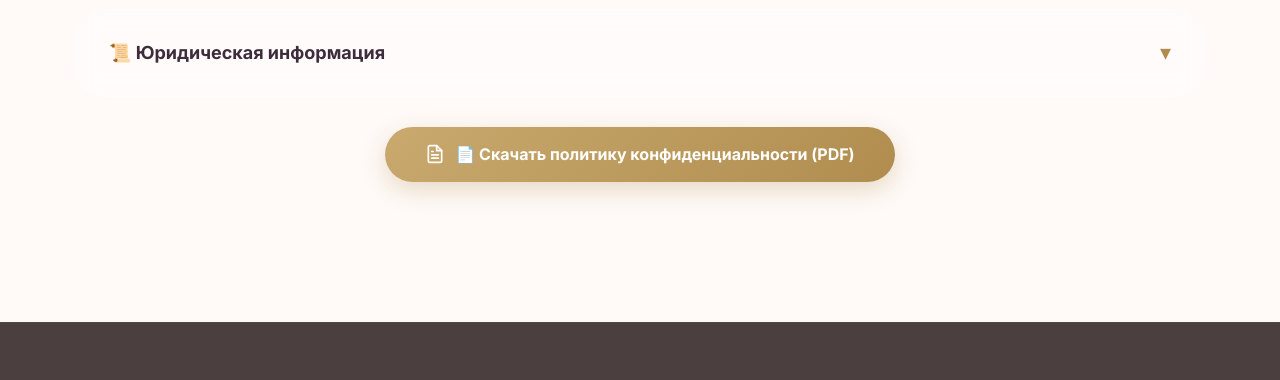
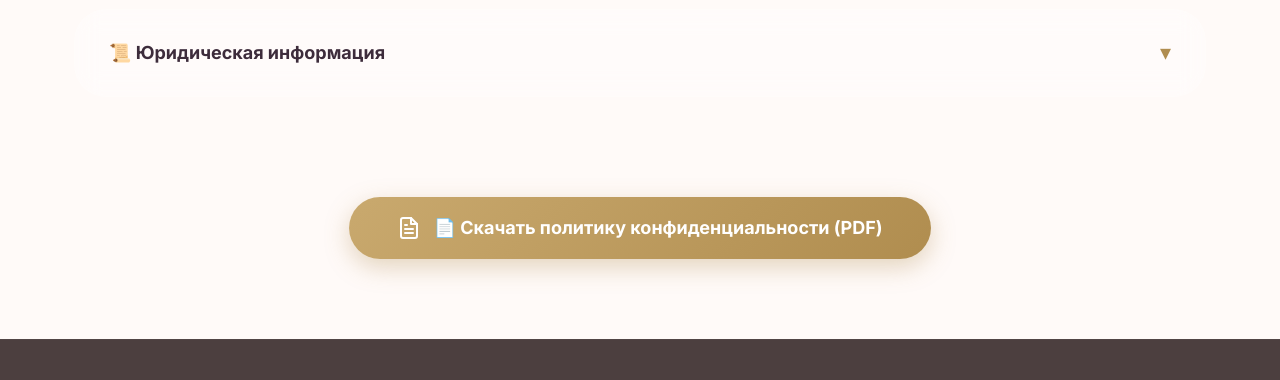
Before and after one commit to haniiahmed510-boop/BeLove34, a plain HTML site: page index.html in a window 1280 px wide. Shown: the part 7960-8340 px from the top of the page. Drawn offline with Linux system fonts and the light colour scheme.

Commit message:
Update index.html

```diff
--- a/index.html
+++ b/index.html
@@ -4,8 +4,6 @@
     <meta charset="UTF-8">
     <meta name="viewport" content="width=device-width, initial-scale=1.0">
     <title>BeLove — Студия лазерной эпиляции</title>
-    <meta property="og:url" content="https://belovela.ru/">
-    <link rel="canonical" href="https://belovela.ru/">
     <link rel="preconnect" href="https://fonts.googleapis.com">
     <link href="https://fonts.googleapis.com/css2?family=Inter:wght@300;400;500;600;700;800&display=swap" rel="stylesheet">
     <style>
@@ -58,7 +56,7 @@
         }
 
         /* ============================================================
-                   3D-ЭФФЕКТЫ
+                   3D-ЭФФЕКТЫ (ОБЛОЖКА)
                    ============================================================ */
         .floating-shapes {
             position: fixed;
@@ -1879,7 +1877,7 @@
     </section>
 
     <!-- ============================================================
-               ЮРИДИЧЕСКАЯ ИНФОРМАЦИЯ + КНОПКА PDF
+               ЮРИДИЧЕСКАЯ ИНФОРМАЦИЯ
                ============================================================ -->
     <section class="section" style="padding-top:0;">
         <div class="container">
@@ -2020,11 +2018,17 @@
                     </div>
                 </div>
             </div>
-
-            <!-- ===== КНОПКА СКАЧИВАНИЯ PDF ===== -->
-            <div style="text-align: center; margin-top: 30px;">
-                <a href="politika.pdf" target="_blank" class="btn btn-primary" style="background: linear-gradient(135deg, #c9a96e, #b08d4f); color: #fff; padding: 14px 40px; border-radius: 50px; font-weight: 700; font-size: 16px; text-decoration: none; display: inline-flex; align-items: center; gap: 10px; box-shadow: 0 8px 24px rgba(176, 141, 79, 0.3); transition: all 0.3s ease;">
-                    <svg width="20" height="20" viewBox="0 0 24 24" fill="none" stroke="currentColor" stroke-width="2" stroke-linecap="round" stroke-linejoin="round"><path d="M14 2H6a2 2 0 0 0-2 2v16a2 2 0 0 0 2 2h12a2 2 0 0 0 2-2V8z"/><polyline points="14 2 14 8 20 8"/><line x1="16" y1="13" x2="8" y2="13"/><line x1="16" y1="17" x2="8" y2="17"/><polyline points="10 9 9 9 8 9"/></svg>
+        </div>
+    </section>
+
+    <!-- ============================================================
+               КНОПКА СКАЧИВАНИЯ PDF
+               ============================================================ -->
+    <section class="section" style="padding-top:0; padding-bottom:40px;">
+        <div class="container">
+            <div style="text-align: center;">
+                <a href="politika.pdf" target="_blank" class="btn btn-primary" style="background: linear-gradient(135deg, #c9a96e, #b08d4f); color: #fff; padding: 16px 48px; border-radius: 50px; font-weight: 700; font-size: 18px; text-decoration: none; display: inline-flex; align-items: center; gap: 12px; box-shadow: 0 8px 24px rgba(176, 141, 79, 0.35); transition: all 0.3s ease;">
+                    <svg width="24" height="24" viewBox="0 0 24 24" fill="none" stroke="currentColor" stroke-width="2" stroke-linecap="round" stroke-linejoin="round"><path d="M14 2H6a2 2 0 0 0-2 2v16a2 2 0 0 0 2 2h12a2 2 0 0 0 2-2V8z"/><polyline points="14 2 14 8 20 8"/><line x1="16" y1="13" x2="8" y2="13"/><line x1="16" y1="17" x2="8" y2="17"/><polyline points="10 9 9 9 8 9"/></svg>
                     📄 Скачать политику конфиденциальности (PDF)
                 </a>
             </div>
```
